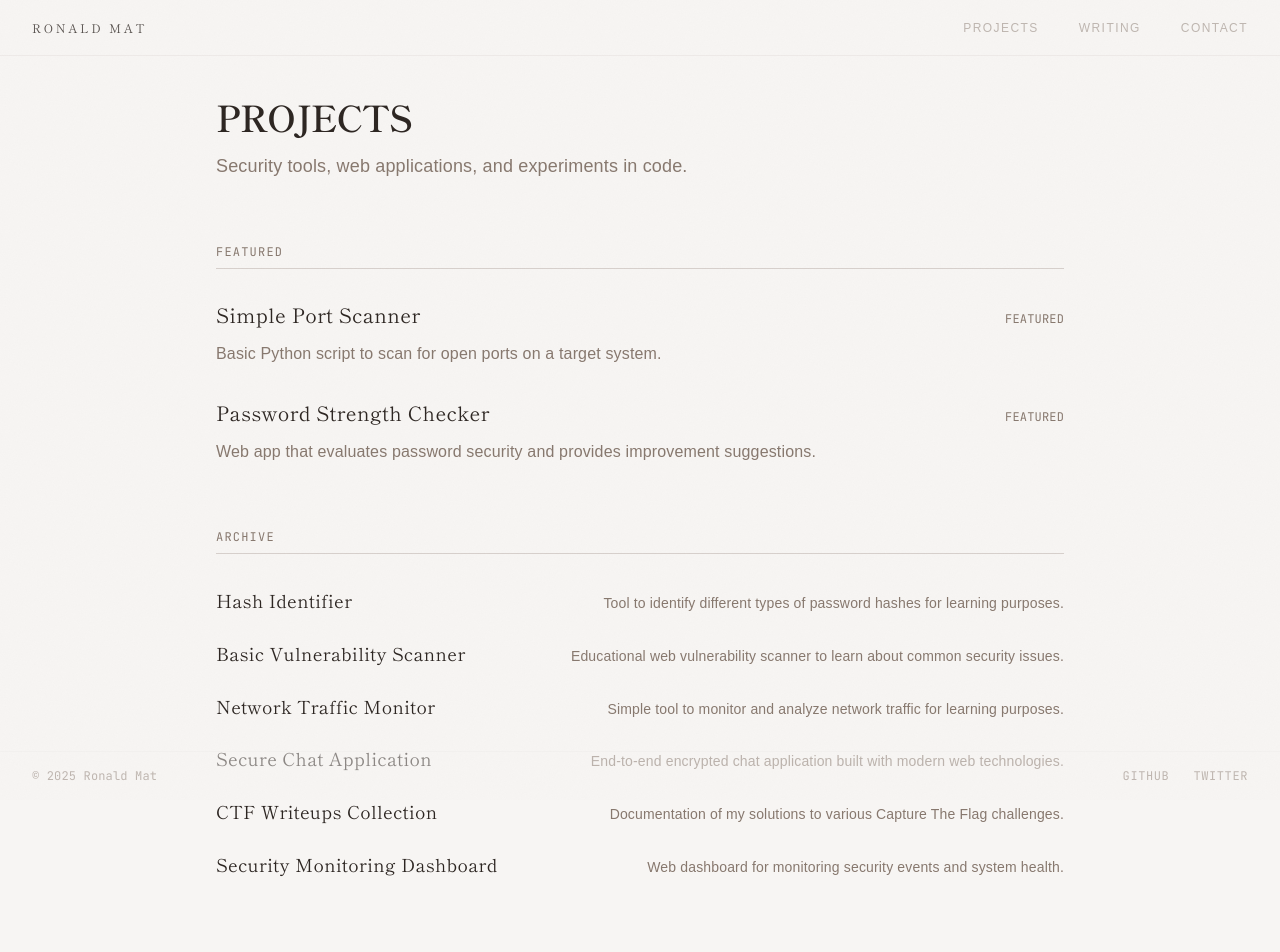
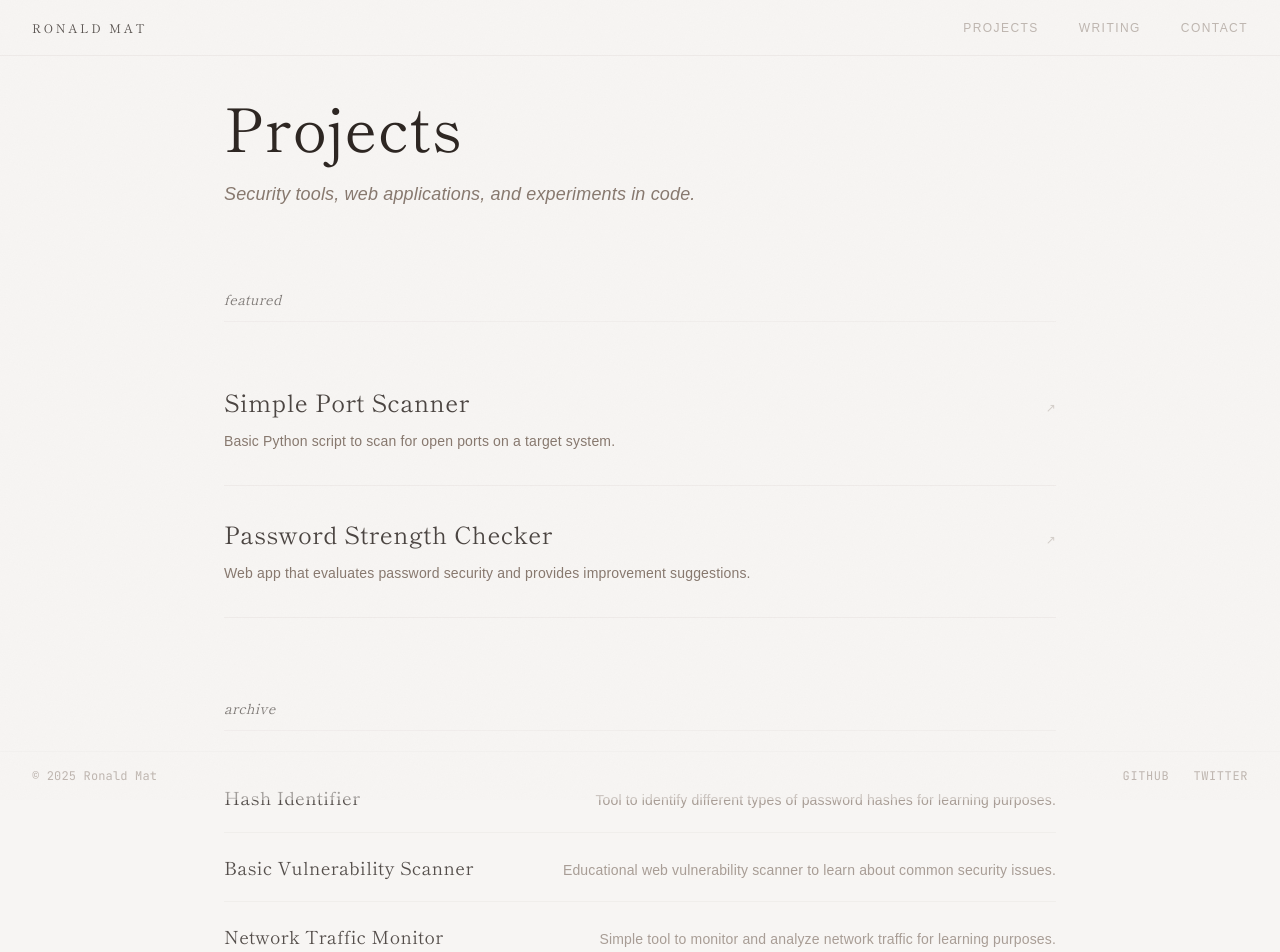
Before and after one commit to glitchbytez/ronald-mat, a Next.js app: page /projects in a window 1280 px wide. Shown: the top 952 px of the page. Built offline with nearby package versions, Linux system fonts and the light colour scheme; a web font is replaced by a local one.

Commit message:
style: step 8-9 — wabi projects and writing pages

```diff
--- a/app/projects/page.tsx
+++ b/app/projects/page.tsx
@@ -1,61 +1,79 @@
-
 import Link from "next/link"
 import projectsData from "@/data/projects.json"
 
 export default function ProjectsPage() {
-  // Group projects by category (featured vs others)
   const featuredProjects = projectsData.projects.filter((project) => project.featured)
   const otherProjects = projectsData.projects.filter((project) => !project.featured)
 
   return (
-    <main className="flex flex-col px-6 max-w-4xl mx-auto w-full">
+    <main className="flex flex-col px-8 max-w-4xl mx-auto w-full animate-wabi-in">
 
-      <div className="mb-16">
-        <h1 className="text-4xl font-bold tracking-tight mb-4">PROJECTS</h1>
-        <p className="text-muted-foreground text-lg max-w-2xl">
+      <div className="mb-20">
+        <h1 className="font-display text-5xl md:text-6xl font-normal tracking-wide mb-6">
+          Projects
+        </h1>
+        <p className="font-sans italic text-muted-foreground text-lg max-w-2xl font-light leading-relaxed">
           Security tools, web applications, and experiments in code.
         </p>
       </div>
 
-      <div className="space-y-16">
+      <div className="space-y-20 animate-wabi-in-slow">
+
         {/* Featured Projects */}
         {featuredProjects.length > 0 && (
-          <section className="space-y-8">
-            <h2 className="font-mono text-xs uppercase tracking-widest text-muted-foreground border-b border-border pb-2">Featured</h2>
-            <div className="grid gap-8">
+          <section className="space-y-0">
+            <h2 className="font-display text-sm italic opacity-60 border-b border-border/30 pb-3 mb-8">
+              featured
+            </h2>
+            <div>
               {featuredProjects.map((project) => (
-                <div key={project.id} className="group">
-                  <Link href={project.github} target="_blank" rel="noopener noreferrer" className="block space-y-3">
-                    <div className="flex justify-between items-baseline">
-                      <h3 className="text-xl font-medium group-hover:underline decoration-1 underline-offset-4">{project.name}</h3>
-                      <span className="text-xs text-muted-foreground font-mono">FEATURED</span>
+                <Link
+                  key={project.id}
+                  href={project.github}
+                  target="_blank"
+                  rel="noopener noreferrer"
+                  className="group block py-8 border-b border-border/25"
+                >
+                  <div className="flex justify-between items-baseline mb-3">
+                    <h3 className="font-display font-normal text-2xl opacity-85 group-hover:italic group-hover:opacity-100 transition-all duration-500">
+                      {project.name}
+                    </h3>
+                    <span className="font-mono text-xs text-muted-foreground opacity-30 ml-6 shrink-0">↗</span>
                   </div>
-                    <p className="text-muted-foreground leading-relaxed max-w-2xl">
+                  <p className="font-sans text-muted-foreground leading-relaxed max-w-2xl font-light text-sm">
                     {project.description}
                   </p>
                 </Link>
-                </div>
               ))}
             </div>
           </section>
         )}
 
-        {/* Other Projects */}
-        <section className="space-y-8">
-          <h2 className="font-mono text-xs uppercase tracking-widest text-muted-foreground border-b border-border pb-2">Archive</h2>
-          <div className="grid gap-6">
+        {/* Archive */}
+        <section className="space-y-0">
+          <h2 className="font-display text-sm italic opacity-60 border-b border-border/30 pb-3 mb-8">
+            archive
+          </h2>
+          <div>
             {otherProjects.map((project) => (
-              <div key={project.id} className="group">
-                <Link href={project.github} target="_blank" rel="noopener noreferrer" className="flex flex-col sm:flex-row sm:items-baseline justify-between gap-2 sm:gap-8">
-                  <h3 className="text-lg font-medium group-hover:underline decoration-1 underline-offset-4 shrink-0">{project.name}</h3>
-                  <p className="text-sm text-muted-foreground leading-relaxed line-clamp-1 sm:text-right">
+              <Link
+                key={project.id}
+                href={project.github}
+                target="_blank"
+                rel="noopener noreferrer"
+                className="group flex items-baseline justify-between gap-8 py-5 border-b border-border/20"
+              >
+                <h3 className="font-display font-normal text-lg shrink-0 opacity-80 group-hover:italic group-hover:opacity-100 transition-all duration-500">
+                  {project.name}
+                </h3>
+                <p className="font-sans text-sm text-muted-foreground leading-relaxed text-right font-light opacity-70 line-clamp-1">
                   {project.description}
                 </p>
               </Link>
-              </div>
             ))}
           </div>
         </section>
+
       </div>
 
     </main>
--- a/app/writing/page.tsx
+++ b/app/writing/page.tsx
@@ -1,7 +1,5 @@
 import Link from "next/link"
 import articlesData from "@/data/articles.json"
-import { Card, CardHeader, CardTitle } from "@/components/ui/card"
-import { ArrowRight } from "lucide-react"
 
 export default function WritingPage() {
   // Group articles by year
@@ -17,42 +15,44 @@ export default function WritingPage() {
     {} as Record<string, typeof articlesData.articles>,
   )
 
-  // Sort years in descending order
-  const sortedYears = Object.keys(articlesByYear).sort((a, b) => Number.parseInt(b) - Number.parseInt(a))
+  const sortedYears = Object.keys(articlesByYear).sort(
+    (a, b) => Number.parseInt(b) - Number.parseInt(a),
+  )
 
   return (
-    <main className="flex flex-col px-6 max-w-5xl mx-auto w-full">
+    <main className="flex flex-col px-8 max-w-5xl mx-auto w-full animate-wabi-in">
 
-      <div className="mb-20 pt-12 animate-fade-in">
-        <h1 className="text-4xl md:text-5xl font-bold tracking-tighter mb-6">WRITING</h1>
-        <p className="text-muted-foreground text-lg md:text-xl max-w-2xl font-light leading-relaxed">
+      <div className="mb-20 pt-8">
+        <h1 className="font-display text-5xl md:text-6xl font-normal tracking-wide mb-6">
+          Writing
+        </h1>
+        <p className="font-sans italic text-muted-foreground text-lg max-w-2xl font-light leading-relaxed">
           Thoughts on security, software development, and learning.
         </p>
       </div>
 
-      <div className="space-y-20 animate-fade-in-delayed">
+      <div className="space-y-16 animate-wabi-in-slow">
         {sortedYears.map((year) => (
-          <section key={year} className="space-y-8">
-            <h2 className="font-mono text-xs uppercase tracking-widest text-muted-foreground border-b border-border/50 pb-4">{year}</h2>
-            <div className="grid gap-4">
+          <section key={year} className="space-y-0">
+            <h2 className="font-display text-sm italic opacity-50 border-b border-border/25 pb-3 mb-2">
+              {year}
+            </h2>
+            <div>
               {articlesByYear[year]
                 .sort((a, b) => new Date(b.date).getTime() - new Date(a.date).getTime())
                 .map((article) => (
                   <Link key={article.id} href={`/writing/${article.slug}`} className="group block">
-                    <Card className="bg-card/50 backdrop-blur-sm border-border/50 hover:bg-card/80 hover:border-primary/20 transition-all duration-300">
-                      <CardHeader className="flex flex-row items-center justify-between p-6">
-                        <div className="space-y-1">
-                          <CardTitle className="text-lg font-medium group-hover:text-primary transition-colors">{article.title}</CardTitle>
-                          <p className="text-sm text-muted-foreground font-mono">
-                            {new Date(article.date).toLocaleDateString("en-US", {
-                              month: "long",
-                              day: "numeric",
-                            })}
-                          </p>
-                        </div>
-                        <ArrowRight className="w-5 h-5 text-muted-foreground opacity-0 -translate-x-4 group-hover:opacity-100 group-hover:translate-x-0 transition-all duration-300" />
-                      </CardHeader>
-                    </Card>
+                    <div className="py-5 border-b border-border/20 flex justify-between items-baseline gap-8">
+                      <h3 className="font-display font-normal text-lg opacity-80 group-hover:italic group-hover:opacity-100 transition-all duration-500 leading-snug">
+                        {article.title}
+                      </h3>
+                      <span className="font-mono text-xs text-muted-foreground shrink-0 opacity-40">
+                        {new Date(article.date).toLocaleDateString("en-US", {
+                          month: "short",
+                          day: "numeric",
+                        })}
+                      </span>
+                    </div>
                   </Link>
                 ))}
             </div>
```
Lines whose indentation alone changed are shown as unchanged.
